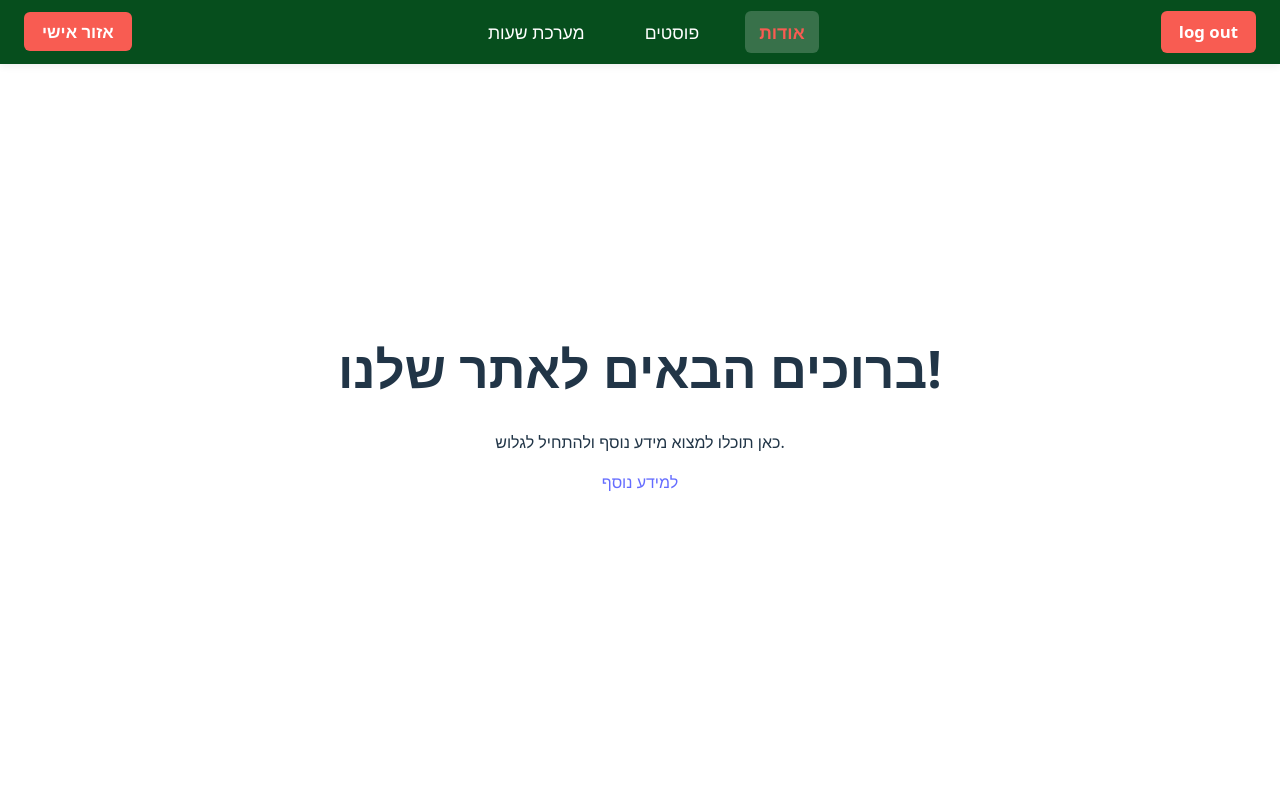
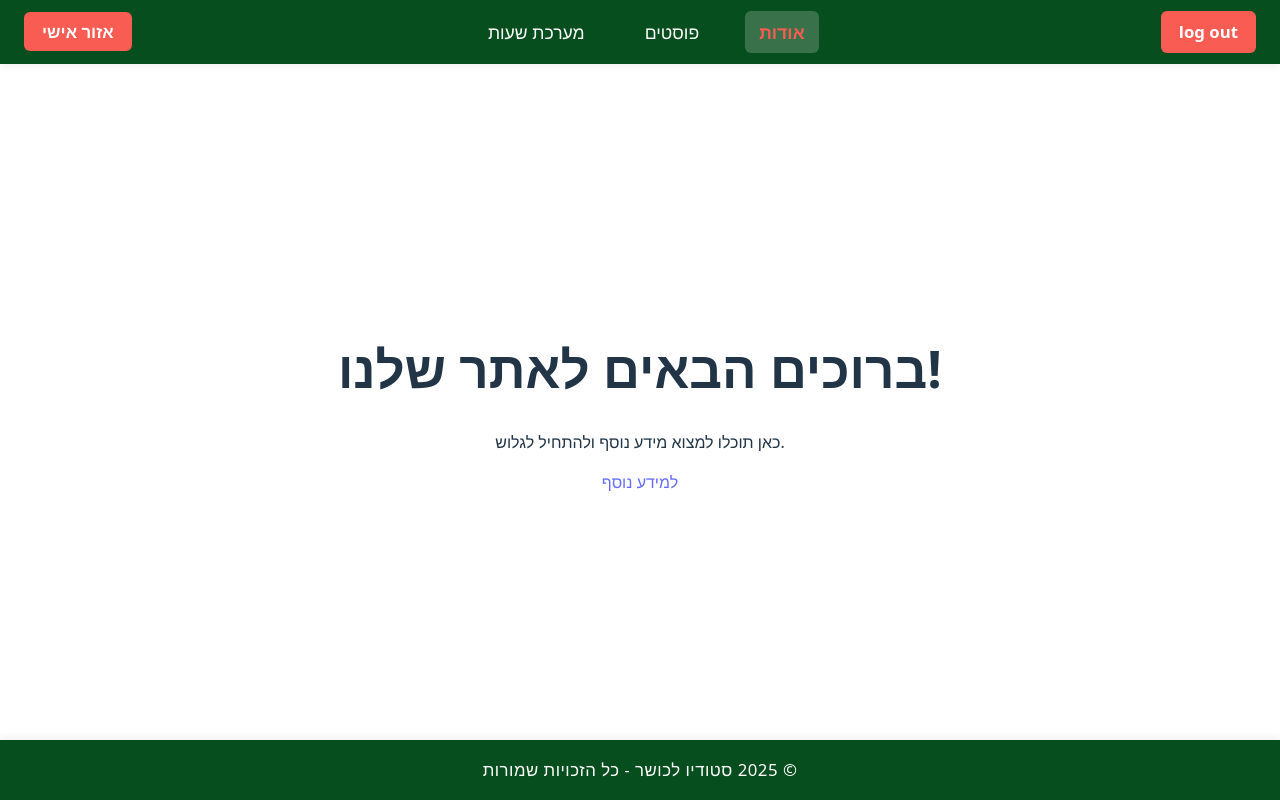
Before and after one commit to Sari-Katz/finalProject-React-NodeJs-mySql-, a React (Vite) app in the folder client/: page /about in a window 1280 px wide. Built offline with nearby package versions, Linux system fonts and the light colour scheme.

Commit message:
challenge

```diff
--- a/client/src/App.jsx
+++ b/client/src/App.jsx
@@ -13,34 +13,73 @@ import { useContext } from 'react';
 import AuthProvider, { AuthContext } from './components/AuthContext';
 import { Route, Routes } from 'react-router-dom';
 import Posts from './components/Posts/Posts.jsx'
-
+import Nav from './components/Nav/Nav.jsx';
+import Footer from './components/Footer/Footer.jsx';
 
 
 function App() {
+  // Helper to wrap routes that need Nav and Footer
+  const WithLayout = ({ children }) => (
+    <>
+      <Nav />
+      {children}
+      <Footer />
+    </>
+  );
 
   return (
-    <>
     <AuthProvider>
       <Routes>
-
         <Route path="/" element={<Login />} />
         <Route path="/login" element={<Login />} />
         <Route path="/register" element={<Register />} />
-                    <Route path="/register" element={<Register />} />
-          <Route path="/user/:id/home" element={<Home />} />
-          <Route path="/schedule" element={<ScheduleTable />} />
-          <Route path="/about" element={<Home />} />
-          <Route path="/posts" element={<Posts />} />
-          <Route path="/profile" element={<UserProfile />} />
+
+        <Route
+          path="/user/:id/home"
+          element={
+            <WithLayout>
+              <Home />
+            </WithLayout>
+          }
+        />
+        <Route
+          path="/schedule"
+          element={
+            <WithLayout>
+              <ScheduleTable />
+            </WithLayout>
+          }
+        />
+        <Route
+          path="/about"
+          element={
+            <WithLayout>
+              <Home />
+            </WithLayout>
+          }
+        />
+        <Route
+          path="/posts"
+          element={
+            <WithLayout>
+              <Posts />
+            </WithLayout>
+          }
+        />
+        <Route
+          path="/profile"
+          element={
+            <WithLayout>
+              <UserProfile />
+            </WithLayout>
+          }
+        />
         {/* <Route path="*" element={<PageNotFound />} /> */}
       </Routes>
     </AuthProvider>
+  );
+}
 
-      {/* < Nav/> */}
-    </>
-
-  )
-}
 const PrivateRoute = ({ children, requiredRole, condition }) => {
   const { user } = useContext(AuthContext);
 
@@ -58,4 +97,5 @@ const PrivateRoute = ({ children, requiredRole, condition }) => {
 
   return children;
 };
+
 export default App
--- /dev/null
+++ b/client/src/components/Footer/Footer.jsx
@@ -0,0 +1,12 @@
+import React from "react";
+import styles from "./Footer.module.css";
+
+function Footer() {
+  return (
+    <footer className={styles.footer}>
+      <p>© 2025 סטודיו לכושר - כל הזכויות שמורות</p>
+    </footer>
+  );
+}
+
+export default Footer;
--- /dev/null
+++ b/client/src/components/Footer/Footer.module.css
@@ -0,0 +1,31 @@
+.footer {
+    width: 100%;
+    height: 60px;
+    background: #064e1d 70%;
+    display: flex;
+    align-items: center;
+    justify-content: center;
+    position: fixed;
+    bottom: 0;
+    right: 0;
+    left: 0;
+    z-index: 1000;
+    box-shadow: 0 -2px 8px rgba(0,0,0,0.07);
+    direction: rtl;
+}
+
+.footer p {
+    color: #fff;
+    font-size: 1.05rem;
+    font-weight: 500;
+    margin: 0;
+    letter-spacing: 0.5px;
+}
+
+@media (max-width: 768px) {
+    .footer {
+        height: 48px;
+        font-size: 0.95rem;
+        padding: 0 8px;
+    }
+}
--- a/client/src/components/Home/Home.jsx
+++ b/client/src/components/Home/Home.jsx
@@ -6,7 +6,7 @@ import Nav from '../Nav/Nav';
 const Home = () => {
     return (
         <div className={styles.homeContainer}>
-            <Nav />
+
             <div className={styles.content}>
                 <h1>ברוכים הבאים לאתר שלנו!</h1>
                 <p>כאן תוכלו למצוא מידע נוסף ולהתחיל לגלוש.</p>
--- a/client/src/components/Nav/Nav.jsx
+++ b/client/src/components/Nav/Nav.jsx
@@ -40,7 +40,9 @@ function Nav() {
       </div>
 
       <div className={styles.navRight}>
-        <NavLink to="/profile" className={styles.personalAreaBtn}>אזור אישי</NavLink>
+        {location.pathname !== "/profile" && (
+          <NavLink to="/profile" className={styles.personalAreaBtn}>אזור אישי</NavLink>
+        )}
       </div>
     </nav>
   );
--- a/client/src/components/Posts/Posts.jsx
+++ b/client/src/components/Posts/Posts.jsx
@@ -3,7 +3,6 @@ import Nav from "../Nav/Nav";
 function Post() {
     return (
     <div>
-        <Nav/>
         <div className="post">
             <h2>פוסטים</h2>
             <p>הפוסטים שלי</p>
--- a/client/src/components/Schedule/ScheduleTable.jsx
+++ b/client/src/components/Schedule/ScheduleTable.jsx
@@ -29,8 +29,7 @@ export default function ScheduleTable() {
 
   return (
    <div>
-    <Nav />
-    <div className={styles.scheduleContainer} dir="rtl">
+    <div className={`${styles.scheduleContainer} ${styles.centeredContent}`} dir="rtl">
       <div className={`${styles.cell} ${styles.header}`}>שעה</div>
       {days.map((day) => (
         <div key={day} className={`${styles.cell} ${styles.dayHeader}`}>
--- a/client/src/components/Schedule/ScheduleTable.module.css
+++ b/client/src/components/Schedule/ScheduleTable.module.css
@@ -57,6 +57,10 @@
   font-size: 15px;
   border-right: 1px solid #e0e0e0;
 }
+centeredContent {
+  width: 100%;
+  max-width: 1000px;
+}
 
 @media (max-width: 900px) {
   .scheduleContainer {
--- a/client/src/components/UserProfile/UserProfile.jsx
+++ b/client/src/components/UserProfile/UserProfile.jsx
@@ -2,21 +2,20 @@ import React, { useEffect, useState } from "react";
 import ApiUtils from "../../utils/ApiUtils";
 import styles from "./UserProfile.module.css"; // תיצור קובץ CSS מתאים
 
-const api = new ApiUtils();
+const apiUtils = new ApiUtils();
 
  function UserProfile({ userId }) {
   const [recentClasses, setRecentClasses] = useState([]);
   const [pastChallenges, setPastChallenges] = useState([]);
   const [weeklyChallenge, setWeeklyChallenge] = useState(null);
   const [loading, setLoading] = useState(true);
-
   useEffect(() => {
     const fetchData = async () => {
       try {
         const [classes, challenges, weekly] = await Promise.all([
-          api.get(`/api/users/${userId}/recent-classes`),
-          api.get(`/api/users/${userId}/past-challenges`),
-          api.get(`/api/users/${userId}/weekly-challenge`),
+          apiUtils.get(`http://localhost:3000/classes?userId=${userId}&recent=true`),
+          apiUtils.get(`http://localhost:3000/users/${userId}/past-challenges`),
+          apiUtils.get(`http://localhost:3000/weekly-challenge?userId=${userId}`),
         ]);
 
         setRecentClasses(classes);
@@ -34,7 +33,7 @@ const api = new ApiUtils();
 
   const handleCompleteWeeklyChallenge = async () => {
     try {
-      await api.patch(`/api/users/${userId}/weekly-challenge/complete`, {
+      await apiUtils.patch(`http://localhost:3000/weekly-challenge/${challengeId}/complete`, {
         completed: true,
       });
       setWeeklyChallenge({ ...weeklyChallenge, completed: true });
@@ -46,6 +45,7 @@ const api = new ApiUtils();
   if (loading) return <p>Loading...</p>;
 
   return (
+
     <div className={styles.profileContainer}>
       <h2>הפרופיל האישי שלי</h2>
 
```
Also changed, not shown: client/src/components/Layout/Layout.jsx (added, +19 -0 lines), client/src/components/Layout/Layout.module.css (added, +13 -0 lines), 1 other file (tests, documents, lock files or other folders). Lines whose indentation alone changed are shown as unchanged.
